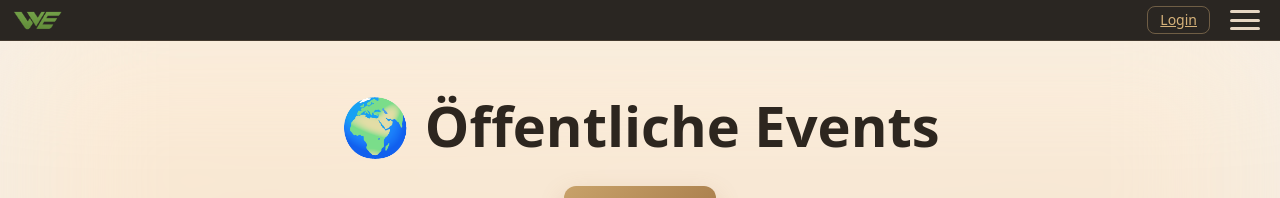
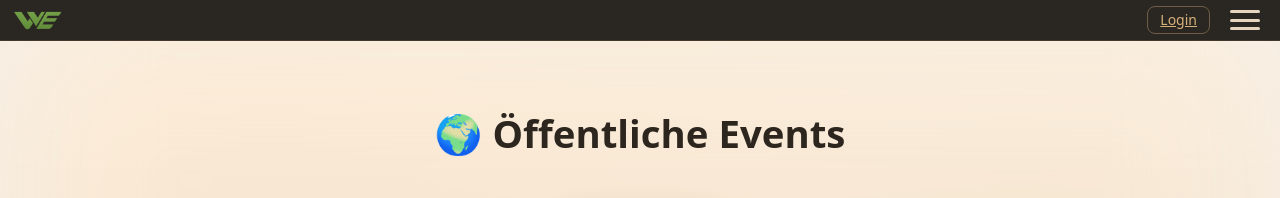
Before and after one commit to HuberSimon/wulevent, a React (Vite) app: page /public-events in a window 1280 px wide. Shown: the top 198 px of the page. Built offline with nearby package versions, Linux system fonts and the light colour scheme; no server answers; the database is empty.

Commit message:
update public events text and fix headline format

```diff
--- a/src/pages/protected/CreatePublicEvent.tsx
+++ b/src/pages/protected/CreatePublicEvent.tsx
@@ -4,7 +4,7 @@ import { createPublicEvent } from "../../services/database/public-event-service"
 import toast from "react-hot-toast";
 import "./CreatePublicEvent.css";
 
-const cities = ["Eggenfelden", "München", "Berlin", "Hamburg"];
+const cities = ["Eggenfelden", "Mühldorf", "Burghausen", "Altötting", "Pfarrkirchen"];
 
 const CreatePublicEvent = () => {
   const navigate = useNavigate();
@@ -60,14 +60,12 @@ const CreatePublicEvent = () => {
           onChange={(e) => setDescription(e.target.value)}
         />
 
-        {/* CITY SELECT */}
         <select value={city} onChange={(e) => setCity(e.target.value)}>
           {cities.map((c) => (
             <option key={c}>{c}</option>
           ))}
         </select>
 
-        {/* DATE */}
         <input
           type="date"
           value={date}
--- a/src/pages/protected/Dashboard.css
+++ b/src/pages/protected/Dashboard.css
@@ -1,10 +1,15 @@
-/* =========================
-   DASHBOARD
-========================= */
 .dashboard {
   padding: 40px;
   min-height: 100vh;
   background: transparent;
+}
+
+.dashboard-info h1 {
+  font-size: clamp(2rem, 3vw, 3.4rem);
+  font-weight: 800;
+  line-height: 1.1;
+
+  word-break: break-word;
 }
 
 .dashboard-info p {
@@ -17,18 +22,12 @@
   margin: 20px 0;
 }
 
-/* =========================
-   GRID
-========================= */
 .event-grid {
   display: grid;
   grid-template-columns: repeat(auto-fit, minmax(220px, 1fr));
   gap: 20px;
 }
 
-/* =========================
-   EVENT CARD
-========================= */
 .event-card {
   position: relative;
 
@@ -47,9 +46,6 @@
   transform: translateY(-5px);
 }
 
-/* =========================
-   DELETE BUTTON
-========================= */
 .delete-btn {
   position: absolute;
   top: 10px;
@@ -80,9 +76,6 @@
   transform: scale(1.1);
 }
 
-/* =========================
-   ADD CARD
-========================= */
 .add-card {
   background: rgba(200,155,109,0.15);
   border: 2px dashed var(--accent);
--- a/src/pages/public/PublicEvents.css
+++ b/src/pages/public/PublicEvents.css
@@ -3,9 +3,14 @@
   min-height: 100vh;
 }
 
-/* =========================
-   CITY SELECTOR
-========================= */
+.public-container h1 {
+  font-size: clamp(2rem, 3vw, 3.4rem);
+  font-weight: 800;
+  line-height: 1.1;
+
+  word-break: break-word;
+}
+
 .city-selector {
   display: flex;
   gap: 10px;
--- a/src/pages/public/PublicEvents.tsx
+++ b/src/pages/public/PublicEvents.tsx
@@ -37,7 +37,6 @@ const PublicEvent = () => {
 
       <div className="divider" />
 
-      {/* REGION SELECT */}
       <div className="city-selector">
         {cities.map((city) => (
           <button
@@ -50,15 +49,12 @@ const PublicEvent = () => {
         ))}
       </div>
 
-      {/* LOADING */}
       {loading && <p>Lade Events...</p>}
 
-      {/* EMPTY */}
       {!loading && events.length === 0 && (
         <p>Keine Events in dieser Region 😴</p>
       )}
 
-      {/* EVENTS */}
       <div className="event-grid">
         {events.map((event) => (
           <div key={event.id} className="event-card">
```
Also changed, not shown: src/pages/protected/Dashboard.tsx (+0 -9 lines).
